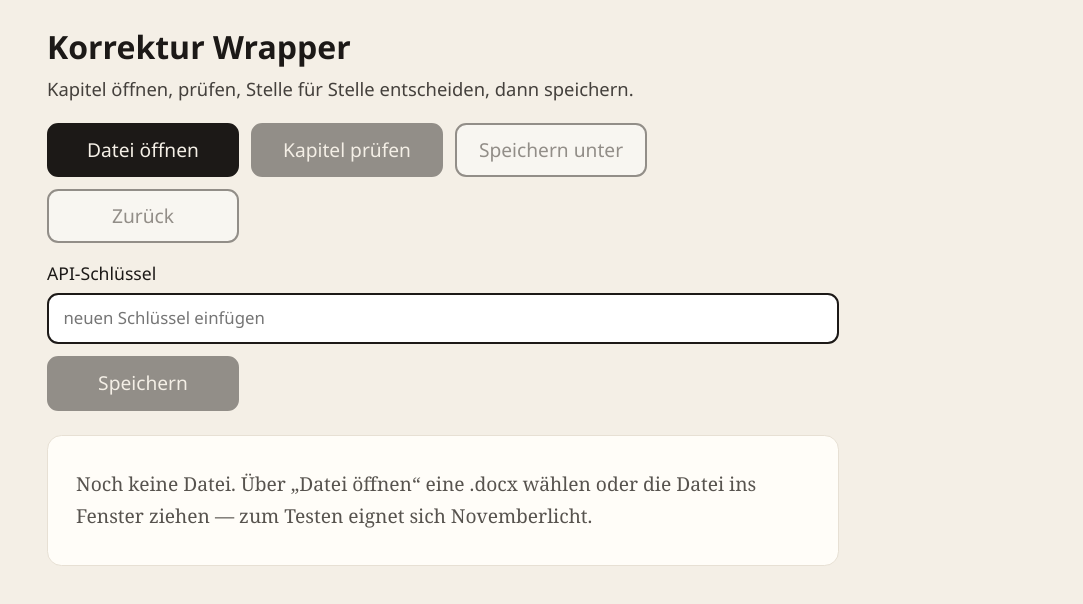
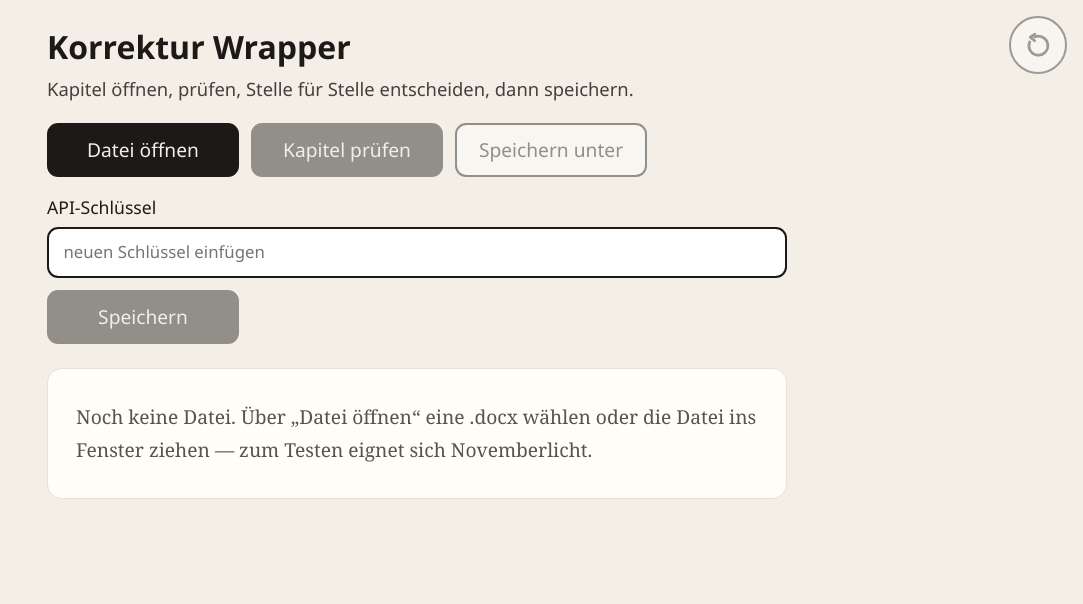
Before and after one commit to Richard4224/korrektur-wrapper, a React (Vite) app: page / in a window 1280 px wide. Shown: the top 604 px of the page, without its empty margins (197-1280 px from the left). Built offline with nearby package versions, Linux system fonts and the light colour scheme.

Commit message:
Keep undo as a revert icon fixed in the top-right so it stays reachable while scrolling.
Co-authored-by: Cursor <cursoragent@cursor.com>

```diff
--- a/src/App.css
+++ b/src/App.css
@@ -1,7 +1,46 @@
 .page {
   max-width: 52rem;
   margin: 0 auto;
-  padding: 1.5rem 1.25rem 4rem;
+  padding: 1.5rem 4.5rem 4rem 1.25rem;
+}
+
+.undo-fab {
+  position: fixed;
+  top: 1rem;
+  right: 1rem;
+  z-index: 30;
+  box-sizing: border-box;
+  width: 3.6rem;
+  height: 3.6rem;
+  padding: 0;
+  display: grid;
+  place-items: center;
+  border: 2px solid #1c1917;
+  border-radius: 999px;
+  background: #fff;
+  color: #1c1917;
+  box-shadow: 0 4px 16px rgba(28, 25, 23, 0.2);
+  cursor: pointer;
+}
+
+.undo-fab svg {
+  width: 1.75rem;
+  height: 1.75rem;
+}
+
+.undo-fab:disabled {
+  opacity: 0.4;
+  cursor: not-allowed;
+  box-shadow: none;
+}
+
+.undo-fab:not(:disabled):hover {
+  transform: translateY(-1px);
+}
+
+.undo-fab:focus-visible {
+  outline: 3px solid #1c1917;
+  outline-offset: 3px;
 }
 
 .drop-overlay {
--- a/src/App.tsx
+++ b/src/App.tsx
@@ -177,6 +177,32 @@ export default function App() {
       {dragging && (
         <div className="drop-overlay">Datei hier ablegen</div>
       )}
+      <button
+        type="button"
+        className="undo-fab"
+        disabled={busy || decisions.length === 0}
+        onClick={() => setDecisions((prev) => prev.slice(0, -1))}
+        aria-label="Letzte Entscheidung rückgängig machen"
+        title="Zurück"
+      >
+        <svg viewBox="0 0 24 24" aria-hidden="true">
+          <path
+            d="M9.2 5.15A8.1 8.1 0 1 1 4.9 9.4"
+            fill="none"
+            stroke="currentColor"
+            strokeWidth="2.35"
+            strokeLinecap="round"
+          />
+          <path
+            d="M9.35 2.7 5.4 5.35l3.7 3.05"
+            fill="none"
+            stroke="currentColor"
+            strokeWidth="2.35"
+            strokeLinecap="round"
+            strokeLinejoin="round"
+          />
+        </svg>
+      </button>
       <header className="top">
         <h1>Korrektur Wrapper</h1>
         <p className="lead">
@@ -206,14 +232,6 @@ export default function App() {
             onClick={() => void onSave()}
           >
             Speichern unter
-          </button>
-          <button
-            type="button"
-            className="btn"
-            disabled={busy || decisions.length === 0}
-            onClick={() => setDecisions((prev) => prev.slice(0, -1))}
-          >
-            Zurück
           </button>
         </div>
         <ApiKeyPanel apiKey={apiKey} onSaved={setApiKey} />
```
